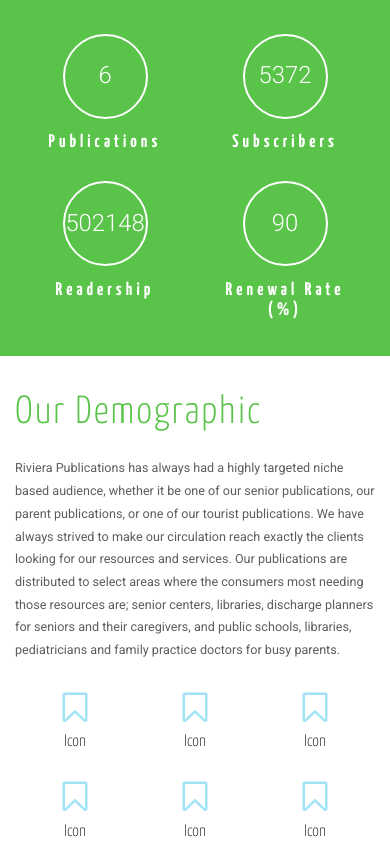
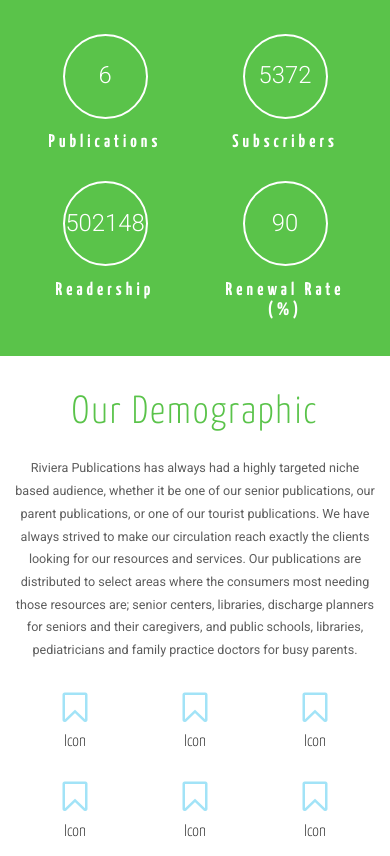
Before and after one commit to AAnderson1817/Riviera1, a PHP site: page / in a window 390 px wide. Shown: the part 2094-2950 px from the top of the page. Run offline with PHP 8.4, Linux system fonts and the light colour scheme.

Commit message:
Sizing adjustments to text. Center aligning demographics while on mobile

```diff
--- a/css/style.css
+++ b/css/style.css
@@ -55,6 +55,9 @@
 .lightbg{
 	background-color:rgba(0,0,0,.4);
 }
+.centertext{
+	text-align:center;
+}
 #ddown-subhead{
 	color:rgba(255, 170, 51, .75);
 	font-family: 'Yanone Kaffeesatz', sans-serif;
@@ -62,6 +65,7 @@
 	letter-spacing:2px;
 	text-align:center;
 }
+
 /*-- banner --*/
 .agileits-banner {
 	background:url(../images/1.jpg)no-repeat center 0px;
@@ -419,7 +423,7 @@
 /*-- //stats --*/
 /*-- services --*/
 .services h3.agileits-title {
-    text-align: left;
+    text-align: center;
 }
 .services-grid{
     text-align:center;
--- a/index.html
+++ b/index.html
@@ -275,7 +275,7 @@
 		<div class="container">
 			<div class="col-md-4 services-w3ls-left">
 				<h3 class="agileits-title">Our Demographic</h3>
-				<p>
+				<p class="centertext">
 					Riviera Publications has always had a highly targeted niche based audience, whether it be one of our senior publications, our parent publications, or one of our tourist publications.  We have always strived to make our circulation reach exactly the clients looking for our resources and services.  Our publications are distributed to select areas where the consumers most needing those resources are; senior centers, libraries, discharge planners for seniors and their caregivers, and public schools, libraries, pediatricians and family practice doctors for busy parents.
 				</p>
 			</div>
```
